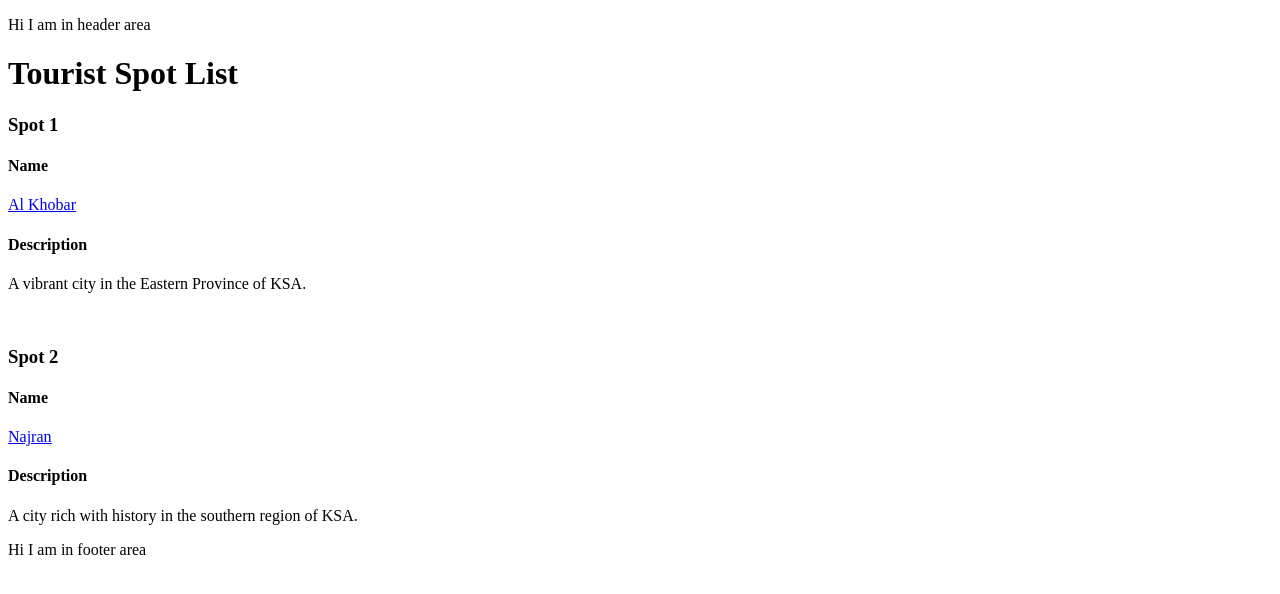
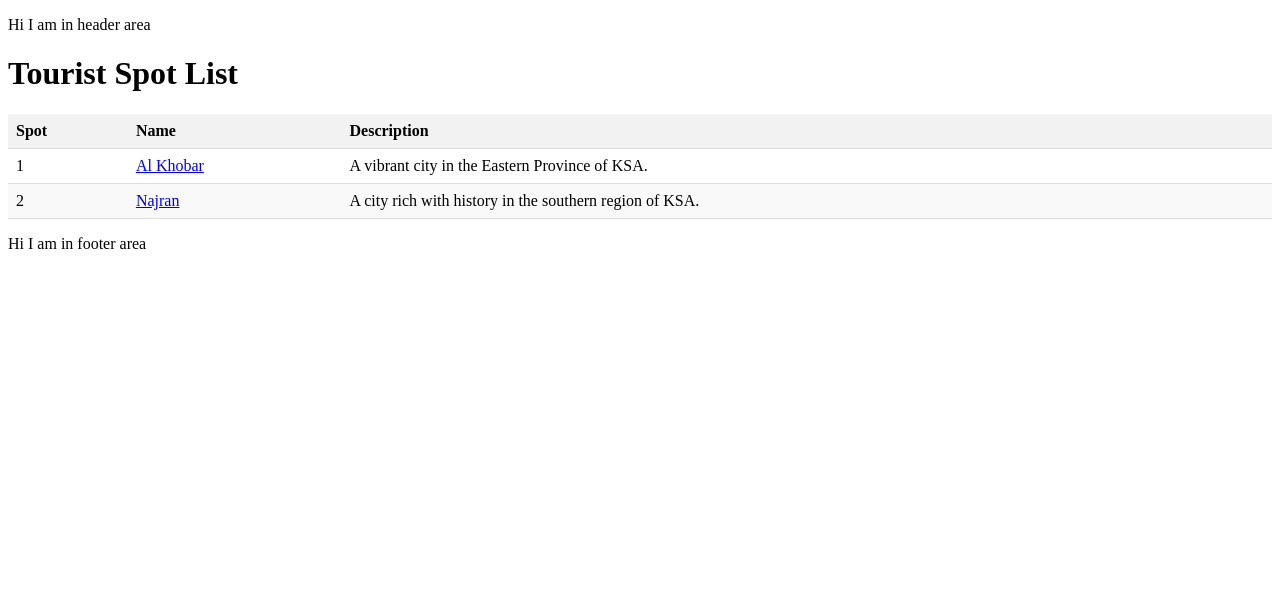
Before and after one commit to amoraah09/django_project, a Django app: page /spots in a window 1280 px wide. Shown: the top 594 px of the page. Run offline with Django 5.2, Linux system fonts and the light colour scheme.

Commit message:
css , table , and lists

```diff
--- a/Ksa_tourist_guide/apps/templates/layouts/base.html
+++ b/Ksa_tourist_guide/apps/templates/layouts/base.html
@@ -1,3 +1,4 @@
+{% load static %}
 <!DOCTYPE html>
 <html lang="en">
 
@@ -7,7 +8,6 @@
    <title>
       tourists spot - {% block name %}{% endblock %}
    </title>
-
    <!-- here you put your stylesheets-->
    <!-- here you put your js-->
 </head>
--- a/Ksa_tourist_guide/apps/templates/touristSpotModule/spotList.html
+++ b/Ksa_tourist_guide/apps/templates/touristSpotModule/spotList.html
@@ -1,16 +1,54 @@
 {% extends "layouts/base.html" %}
 
 {% block content %}
+{% block stylesheets %}
+<style>
+    .spot-table {
+        width: 100%;
+        border-collapse: collapse;
+    }
+
+    .spot-table th,
+    .spot-table td {
+        padding: 8px;
+        text-align: left;
+        border-bottom: 1px solid #ddd;
+    }
+
+    .spot-table th {
+        background-color: #f2f2f2;
+    }
+
+    .spot-table tbody tr:nth-child(even) {
+        background-color: #f9f9f9;
+    }
+
+    .spot-table tbody tr:hover {
+        background-color: #f5f5f5;
+    }
+</style>
+
+{% endblock stylesheets %}
 <h1>Tourist Spot List</h1>
-<h3>Spot 1</h3>
-<h4>Name</h4>
-<a href="/spot/12344321">Al Khobar</a>
-<h4>Description</h4>
-<p>A vibrant city in the Eastern Province of KSA.</p>
-</br>
-<h3>Spot 2</h3>
-<h4>Name</h4>
-<a href="/spot/56788765">Najran</a>
-<h4>Description</h4>
-<p>A city rich with history in the southern region of KSA.</p>
+<table class="spot-table">
+    <thead>
+        <tr>
+            <th>Spot</th>
+            <th>Name</th>
+            <th>Description</th>
+        </tr>
+    </thead>
+    <tbody>
+        <tr>
+            <td>1</td>
+            <td><a href="/spot/12344321">Al Khobar</a></td>
+            <td>A vibrant city in the Eastern Province of KSA.</td>
+        </tr>
+        <tr>
+            <td>2</td>
+            <td><a href="/spot/56788765">Najran</a></td>
+            <td>A city rich with history in the southern region of KSA.</td>
+        </tr>
+    </tbody>
+</table>
 {% endblock content %}
--- a/Ksa_tourist_guide/main/settings.py
+++ b/Ksa_tourist_guide/main/settings.py
@@ -120,7 +120,9 @@ USE_TZ = True
 # https://docs.djangoproject.com/en/5.0/howto/static-files/
 
 STATIC_URL = "static/"
-
+STATICFILES_DIRS = [
+    BASE_DIR / "static"
+]
 # Default primary key field type
 # https://docs.djangoproject.com/en/5.0/ref/settings/#default-auto-field
 
```
Also changed, not shown: Ksa_tourist_guide/apps/templates/touristSpotModule/spot.html (+11 -17 lines), Ksa_tourist_guide/main/statics/css/styles.css (added).
